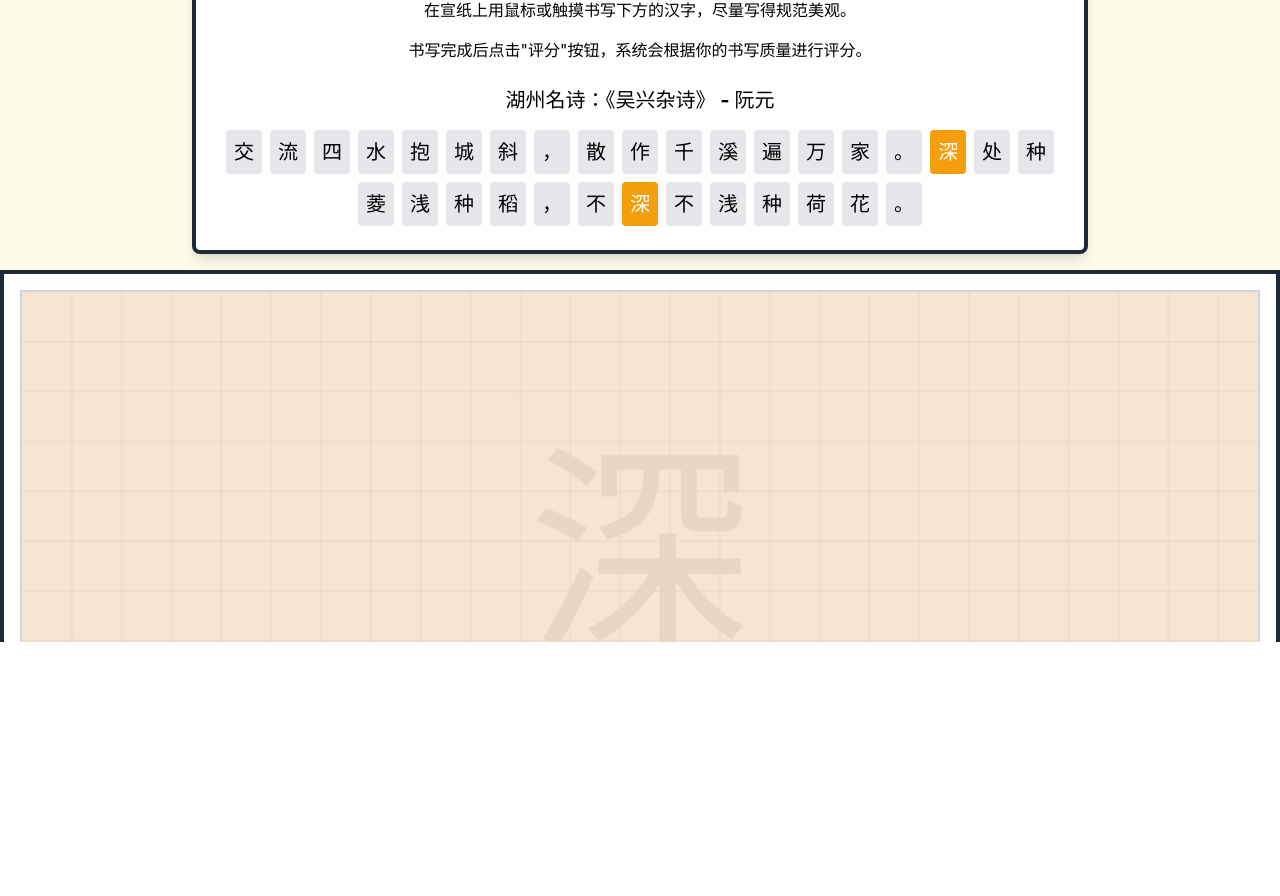
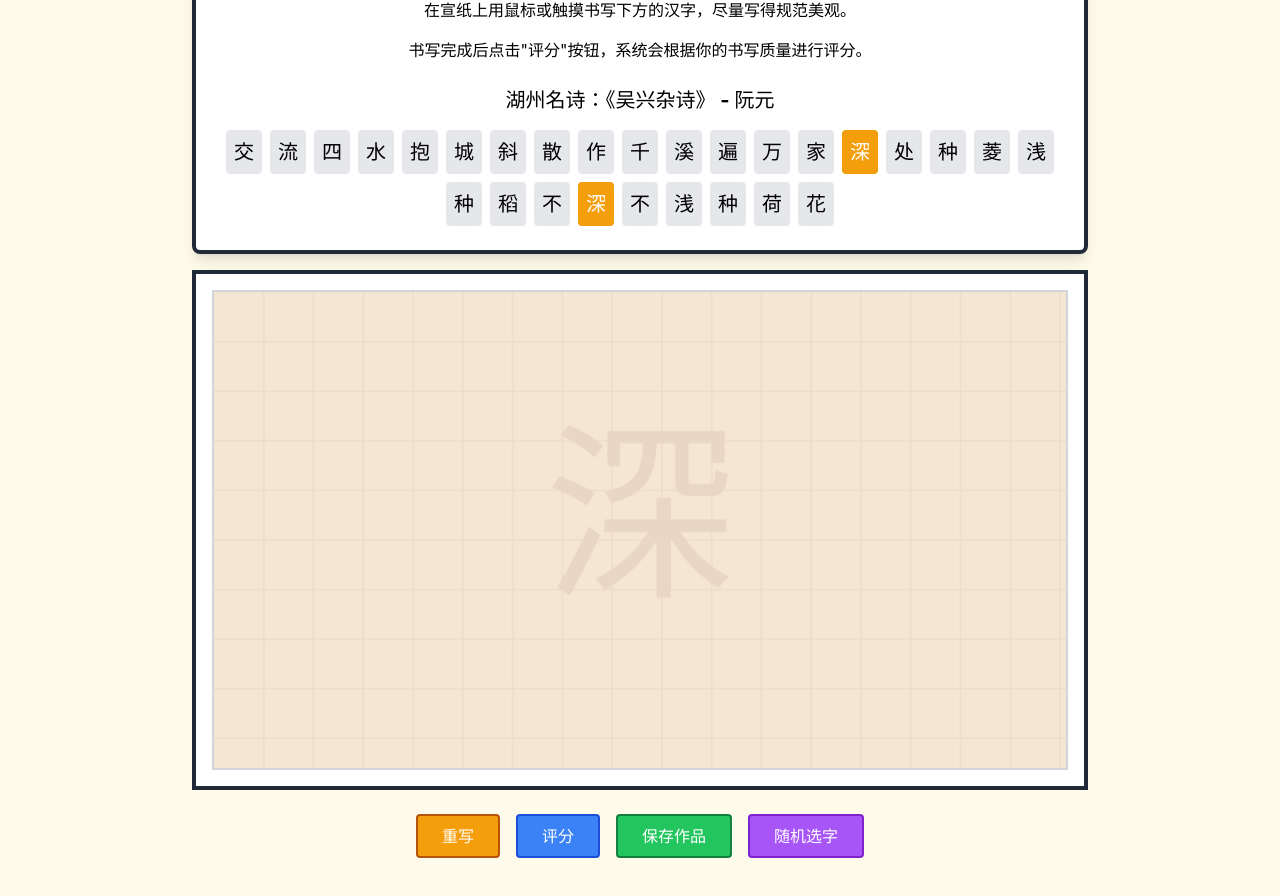
Before and after one commit to YeatsLiao/huzhou-playbox, a React (Vite) app: page /calligraphy in a window 1280 px wide. Shown: the part 158-1054 px from the top of the page. Before the commit the page ends 800 px from the top, so only its background shows below. Built offline with nearby package versions, Linux system fonts and the light colour scheme.

Commit message:
feat: 项目访问权限
Co-authored-by: traeagent <traeagent@users.noreply.github.com>

```diff
--- a/src/pages/CalligraphyGame.tsx
+++ b/src/pages/CalligraphyGame.tsx
@@ -27,7 +27,8 @@ export default function CalligraphyGame() {
 
   // 湖州名诗：《吴兴杂诗》 - 阮元
   const poem = "交流四水抱城斜，散作千溪遍万家。深处种菱浅种稻，不深不浅种荷花。";
-  const [poemCharacters] = useState<string[]>(poem.split(''));
+  // 过滤掉标点符号，只保留汉字
+  const [poemCharacters] = useState<string[]>(poem.split('').filter(char => /[\u4e00-\u9fa5]/.test(char)));
 
   // 初始化游戏
   useEffect(() => {
@@ -98,14 +99,13 @@ export default function CalligraphyGame() {
   useEffect(() => {
     const canvas = canvasRef.current;
     if (canvas) {
-      // 获取窗口尺寸，减去顶部导航栏高度
-      const windowHeight = window.innerHeight - 100; // 100px 用于顶部导航栏
-      const windowWidth = window.innerWidth - 40; // 40px 用于左右边距
-
-      // 设置画布大小为窗口的大部分区域
-      canvas.width = windowWidth;
-      canvas.height = windowHeight * 0.8; // 留一些空间给控制按钮
+      // 获取容器尺寸
+      const container = canvas.parentElement;
+      if (container) {
+        canvas.width = container.clientWidth;
+        canvas.height = container.clientHeight;
         drawBackground();
+      }
     }
   }, [currentCharacter]);
 
@@ -273,7 +273,7 @@ export default function CalligraphyGame() {
   };
 
   return (
-    <div className="min-h-screen bg-amber-50 font-pixel overflow-hidden">
+    <div className="min-h-screen bg-amber-50 font-pixel">
       {/* 游戏状态 */}
       <div className="fixed top-0 left-0 w-full p-4 bg-amber-800 text-white flex justify-between items-center z-10">
         <div className="text-xl font-bold">湖笔书法挑战</div>
@@ -290,8 +290,8 @@ export default function CalligraphyGame() {
       </div>
 
       {/* 游戏区域 */}
-      <div className="w-full h-screen pt-20">
-        <div className="flex flex-col items-center h-full">
+      <div className="w-full pt-20 pb-10">
+        <div className="flex flex-col items-center">
           {/* 游戏说明和名诗 */}
           {!gameOver && (
             <div className="bg-white rounded-lg border-4 border-gray-800 shadow-lg p-6 mb-4 w-full max-w-4xl text-center">
@@ -318,7 +318,8 @@ export default function CalligraphyGame() {
           )}
 
           {/* 画布 */}
-          <div className="border-4 border-gray-800 bg-white p-4 mb-4 w-full mx-4 flex-grow">
+          <div className="border-4 border-gray-800 bg-white p-4 mb-6 w-full mx-4 max-w-4xl">
+            <div className="relative" style={{ height: '60vh' }}>
               <canvas
                 ref={canvasRef}
                 className="border-2 border-gray-300 bg-[#F5E6D3] cursor-crosshair w-full h-full"
@@ -331,9 +332,10 @@ export default function CalligraphyGame() {
                 onTouchEnd={stopDrawing}
               ></canvas>
             </div>
+          </div>
 
           {/* 控制按钮 */}
-          <div className="flex flex-wrap justify-center space-x-4 mb-4">
+          <div className="flex flex-wrap justify-center space-x-4 mb-6 w-full max-w-4xl">
             <button
               className="bg-amber-500 hover:bg-amber-700 text-white font-bold py-2 px-6 rounded border-2 border-amber-700"
               onClick={clearCanvas}
```
Lines whose indentation alone changed are shown as unchanged.
